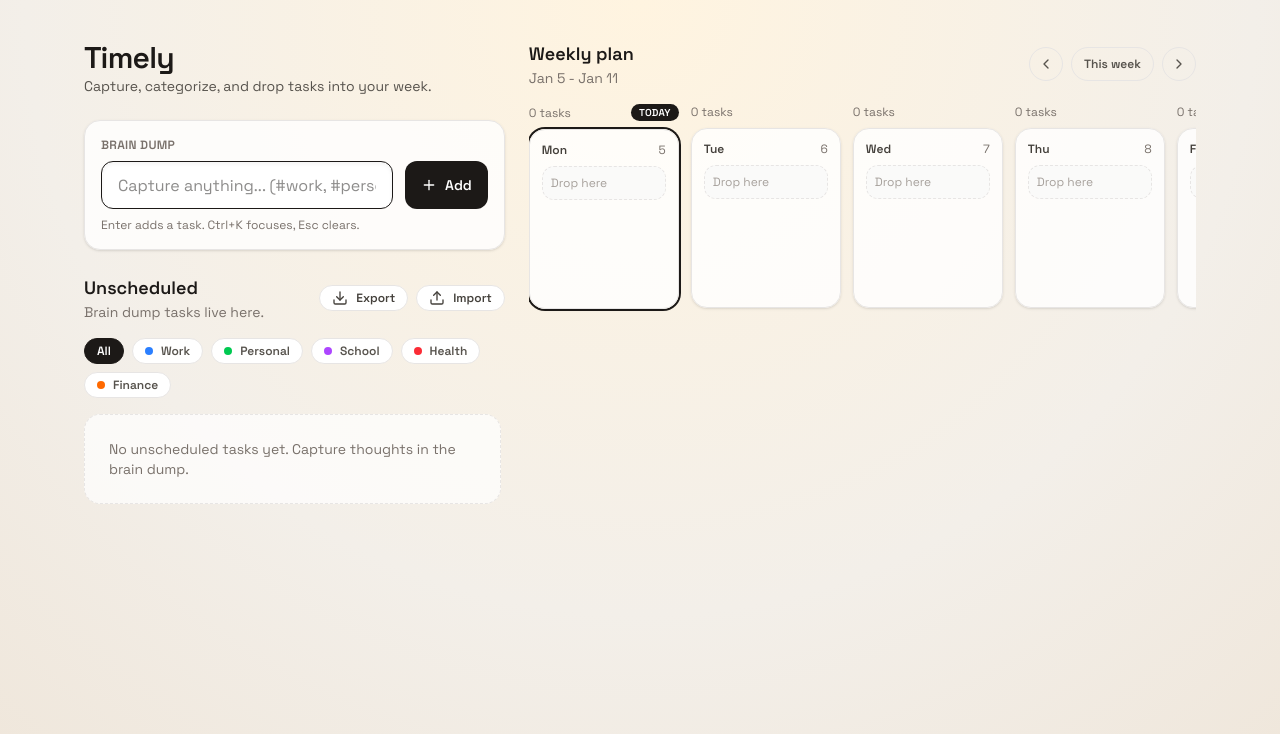
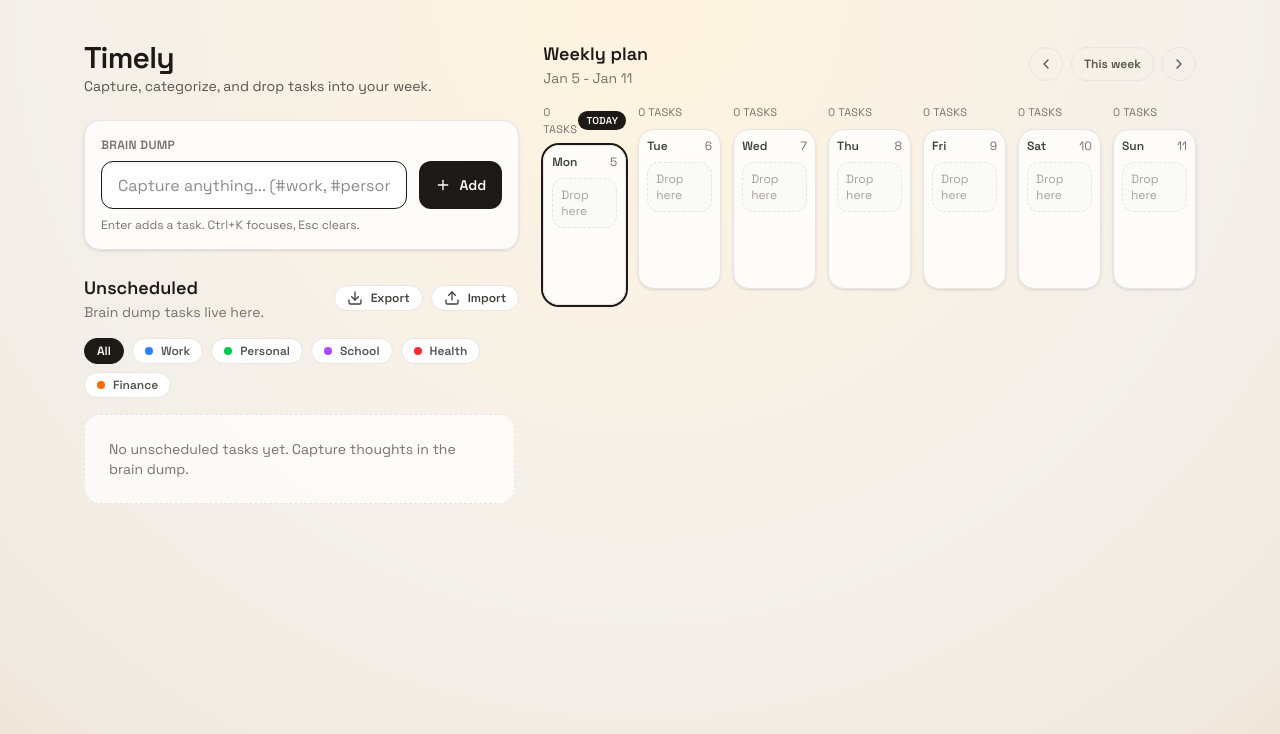
Before and after one commit to moneebsarmad/timely, a Next.js app: page / in a window 1280 px wide. Shown: the top 734 px of the page. Built offline with nearby package versions, Linux system fonts and the light colour scheme.

Commit message:
Fit weekly plan without horizontal scroll

```diff
--- a/app/components/TaskItem.tsx
+++ b/app/components/TaskItem.tsx
@@ -86,7 +86,7 @@ export function TaskItem({
         isDragging ? "opacity-60" : "opacity-100"
       } ${task.status === "done" ? "opacity-60" : ""} ${
         variant === "calendar"
-          ? "border-stone-100 bg-white/80 px-3 py-2"
+          ? "border-stone-100 bg-white/80 px-2 py-2"
           : "px-4 py-3"
       }`}
     >
--- a/app/components/WeeklyCalendar.tsx
+++ b/app/components/WeeklyCalendar.tsx
@@ -39,7 +39,7 @@ function DayCell({
   return (
       <div
         ref={dropRef}
-      className={`flex min-h-[180px] flex-col rounded-2xl border border-stone-200 bg-white/80 p-3 transition ${
+        className={`flex min-h-[160px] flex-col rounded-2xl border border-stone-200 bg-white/80 p-2 transition ${
           isOver ? "border-stone-900 shadow-lg" : "shadow-sm"
         } ${isToday(date) ? "ring-2 ring-stone-900" : ""}`}
       >
@@ -131,12 +131,13 @@ export function WeeklyCalendar() {
         </div>
       </div>
 
-      <div className="flex-1 overflow-x-auto pb-2">
-        <div className="grid min-w-[1050px] grid-flow-col auto-cols-[minmax(150px,1fr)] gap-3">
+      <div className="grid flex-1 grid-cols-2 gap-3 sm:grid-cols-3 lg:grid-cols-7">
         {weekDays.map((day, index) => (
           <div key={day.toISOString()} className="flex flex-col gap-2">
-              <div className="flex items-center justify-between text-xs text-stone-500">
-                <span>{tasksByDay[index]?.length ?? 0} tasks</span>
+            <div className="flex items-center justify-between text-[11px] text-stone-500">
+              <span className="uppercase tracking-wide">
+                {tasksByDay[index]?.length ?? 0} tasks
+              </span>
               {isToday(day) ? (
                 <span className="rounded-full bg-stone-900 px-2 py-0.5 text-[10px] font-semibold uppercase tracking-wide text-white">
                   Today
@@ -154,7 +155,6 @@ export function WeeklyCalendar() {
           </div>
         ))}
       </div>
-      </div>
     </section>
   );
 }
```
Lines whose indentation alone changed are shown as unchanged.
